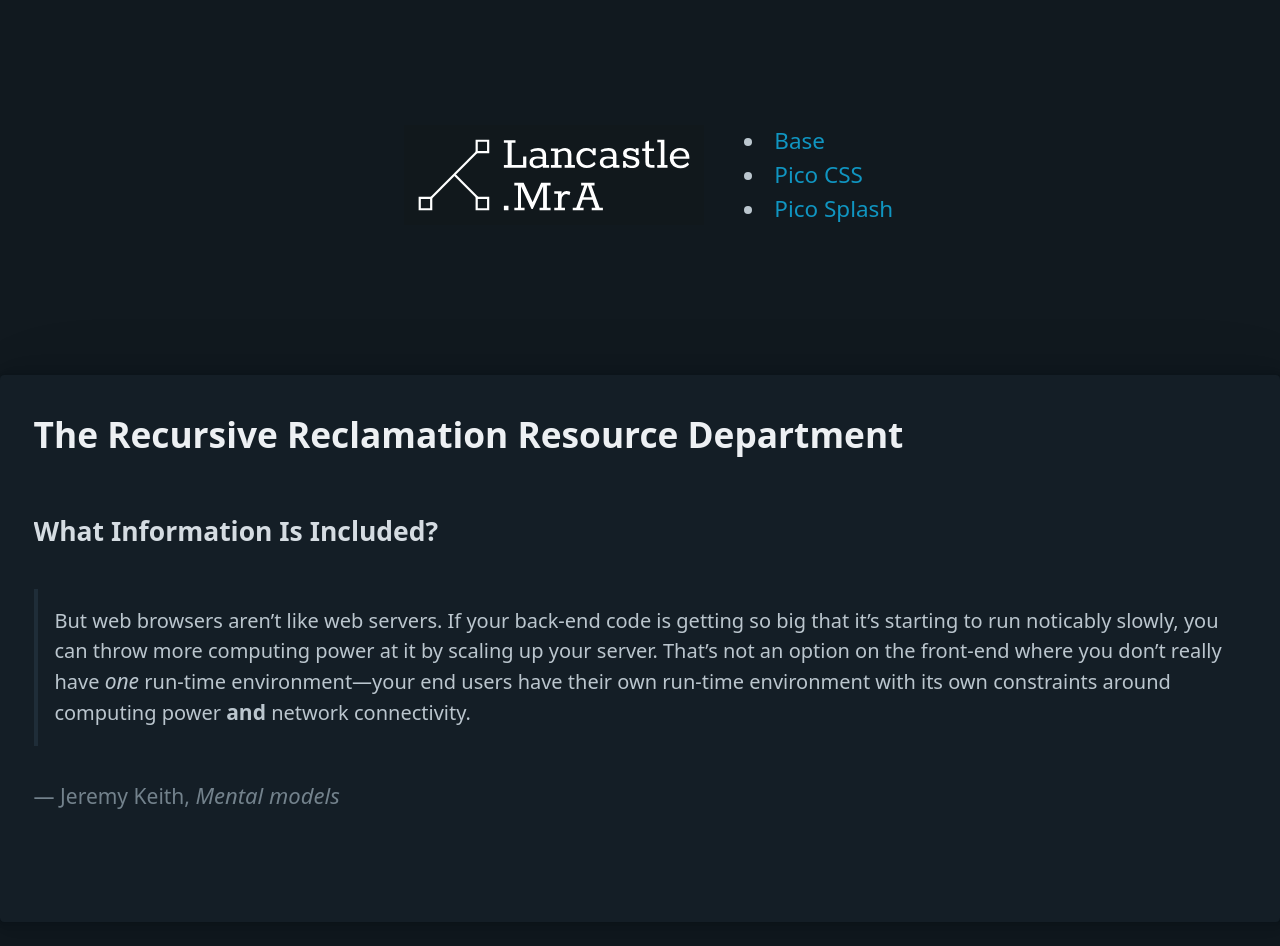
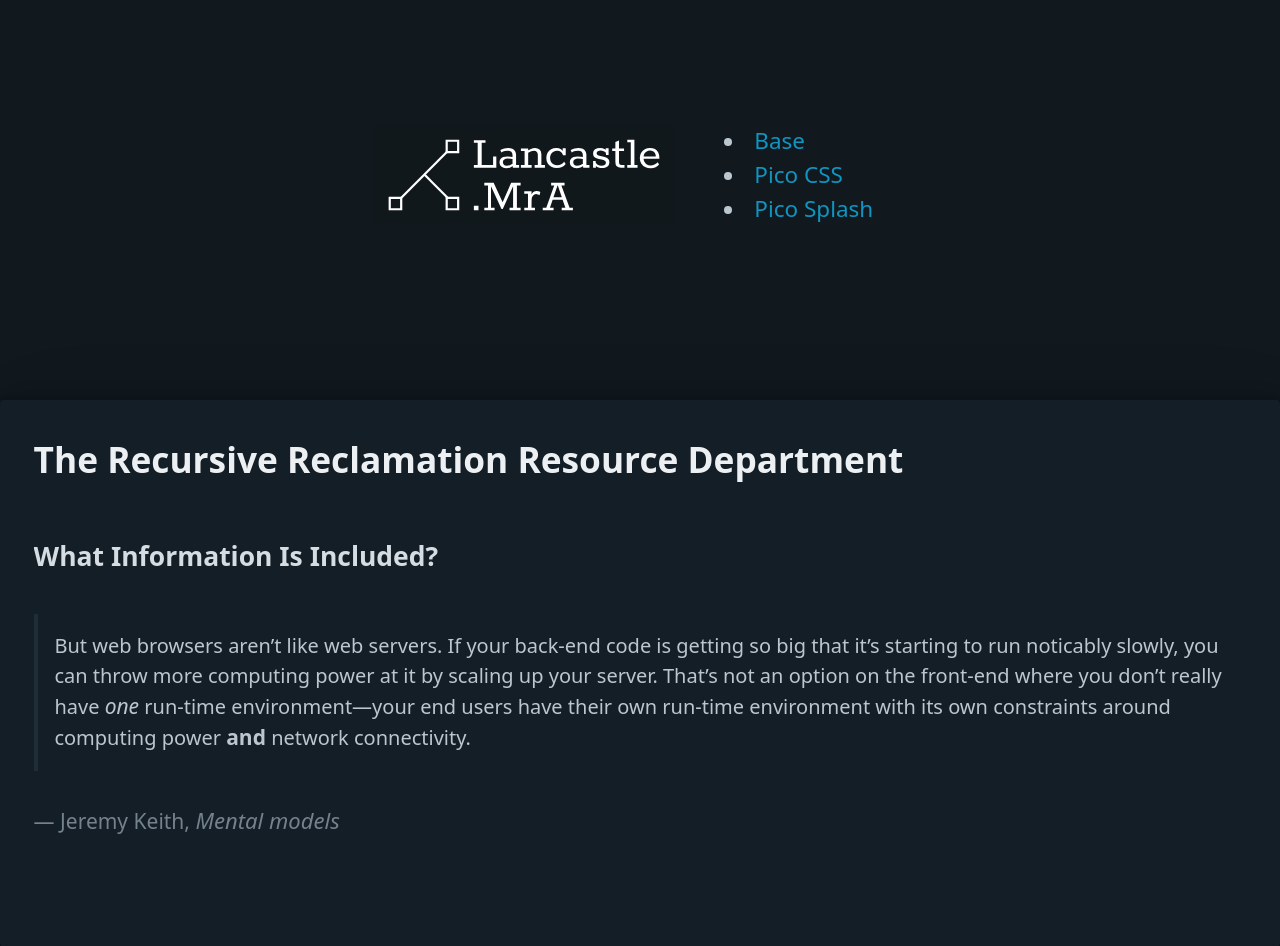
Before and after one commit to avatarofvelius/R3D, a Flask app: page /pico_splash in a window 1280 px wide. Shown: the part 112-1058 px from the top of the page. Run offline with Flask 3, Linux system fonts and the light colour scheme.

Commit message:
general commit

```diff
--- a/templates/pico_splash.html
+++ b/templates/pico_splash.html
@@ -4,14 +4,14 @@
 
 {%- block content %}
 
-    <div style="  display: flex; justify-content: center; align-items: center; padding: 100px; margin-bottom: 25px;">
+    <div style="display: flex; justify-content: center; align-items: center; padding: 100px; margin-bottom: 50px;">
 
         <span style="float: left; padding-top: 25px;">
             <ul>
                 <img src="{{ url_for('static', filename='13100.svg') }}">
             </ul>
         </span>
-        <span style="float: right; margin-left: 40px;">
+        <span style="float: right; margin-left: 50px; margin-right: 50px;">
             <li><a href="/">Base</a></li>
             <li><a href="/pico">Pico CSS</a></li>
             <li><a href="/pico_splash">Pico Splash</a></li>
```
